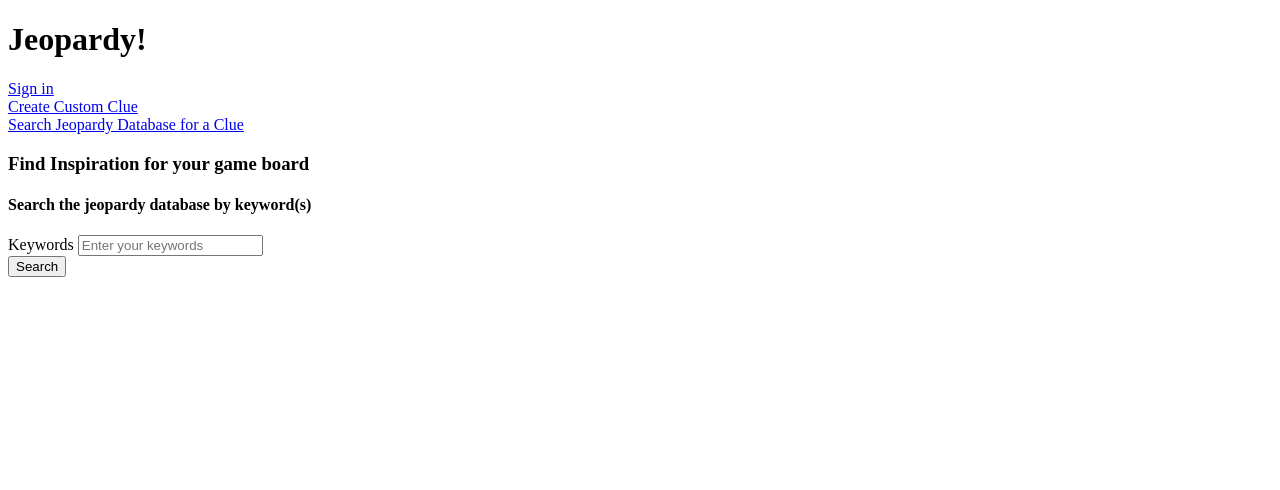
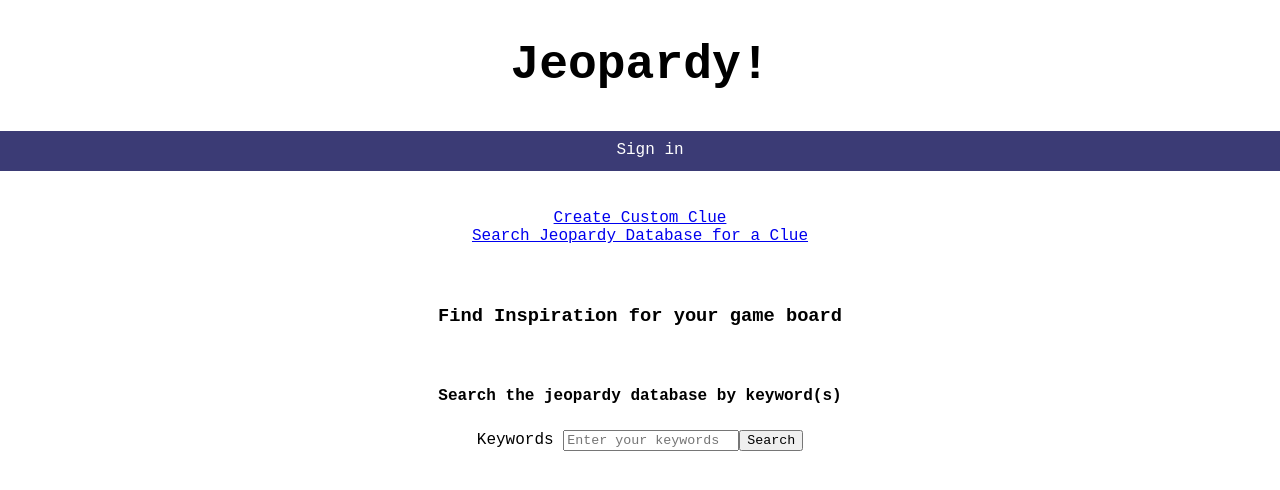
Before and after one commit to teamupcube/jeopardy_for_teachers_app, a Vue app in the folder app/: page /board/1/categories/1/search in a window 1280 px wide. Shown: the top 490 px of the page. Built offline with nearby package versions, Linux system fonts and the light colour scheme.

Commit message:
basic style

```diff
--- a/app/src/App.vue
+++ b/app/src/App.vue
@@ -1,18 +1,15 @@
 <template>
   <div id="app">
+    <p id="logo">Jeopardy!</p>
     <header>
-      <h1>Jeopardy!</h1>
+      <a v-if="user" href="/">Home</a>
       <RouterLink v-if="!user" to="/auth">Sign in</RouterLink>
       <a v-if="user" href="/" @click.prevent="handleSignOut">Sign Out</a>
-      &nbsp;
-      <a v-if="user" href="/">Home</a>
       <router-link to="/board" v-if="user"></router-link>
       <router-link v-if="user" to="/"></router-link>
-      &nbsp;
-      <span v-if="user">user: {{ user.name }}</span>
-
+      <span class="user" v-if="user">user: {{ user.name }}</span>
     </header>
-    <RouterView :onUser="handleUser" :user="user"></RouterView>
+    <RouterView class="routes" :onUser="handleUser" :user="user"></RouterView>
   </div>
 </template>
 
@@ -46,4 +43,48 @@
 </script>
 
 <style>
+
+* {
+  margin: 0;
+  font-family: 'Courier New', Courier, monospace;
+}
+
+#logo {
+  text-align: center;
+  padding-top: 3%;
+  padding-bottom: 3%;
+  font-size: 3em;
+  font-weight: bold;
+}
+
+h1 {
+  text-align: center;
+  margin: 5%;
+}
+
+header {
+    margin: 0;
+    padding: 10px 10px 10px 10px;
+    width: 100%;
+    background-color: rgb(59, 59, 117);
+    height: 20px;
+    color: white;
+    text-align: center
+}
+
+header a {
+    color: white;
+    padding: 8px 16px;
+    text-decoration: none;
+}
+
+header a:hover {
+    background-color: rgb(82, 137, 255);
+}
+
+.user {
+  text-align: left;
+  margin-right: 0;
+}
+
 </style>
--- a/app/src/components/AddClueView.vue
+++ b/app/src/components/AddClueView.vue
@@ -1,8 +1,8 @@
 <template>
-  <div id="app">
+  <div id="clue-router">
       <router-link :to="`/board/${board}/categories/${category}/custom-clue`">Create Custom Clue</router-link><br/>
       <router-link :to="`/board/${board}/categories/${category}/search`">Search Jeopardy Database for a Clue</router-link>
-      <div v-if="previousClue">
+      <div id="saved-clue" v-if="previousClue">
         <p>Your previous clue, answer, and point value were saved as:</p>
         <ul>
           <li>Clue: {{ previousClue.clue }}</li>
@@ -76,5 +76,14 @@
 </script>
 
 <style>
+#clue-router {
+  text-align: center;
+  margin: 3%;
+}
+
+#saved-clue {
+  text-align: center;
+  margin-top: 5%;
+}
 
 </style>
--- a/app/src/components/AddTeamNames.vue
+++ b/app/src/components/AddTeamNames.vue
@@ -49,14 +49,14 @@
     handleNext() {
       let turn = this.teams[0].id;
       this.gameId = this.$route.params.id;
-      startGame(this.gameId, turn)
+      startGame(this.gameId, turn);
       this.$router.push(`/game/${this.gameId}/instructions`);
     },
     handleSubmit() {
       this.gameId = this.$route.params.id;
       return addTeam(this.teamName)
         .then(saved => {
-          this.teams.push(saved)
+          this.teams.push(saved);
           this.team = saved;
           addTeamGame(this.team.teamId, this.gameId);
         });
@@ -71,10 +71,17 @@
 .team-list {
   display: flex;
   justify-content: space-around;
+  padding-top: 5%;
+}
+
+.team-list h2 {
+  padding-bottom: 3%;
 }
 
 .teams {
   text-align: center;
 }
 
+
+
 </style>
--- a/app/src/components/CategoryName.vue
+++ b/app/src/components/CategoryName.vue
@@ -1,6 +1,6 @@
 <template>
   <div>
-    <div>
+    <div class="category">
       <form @submit.prevent="handleAddCategory" class="category-form">
         <div>Category Name:
           <input
@@ -55,5 +55,12 @@
 </script>
 
 <style>
+.category {
+  margin-top: 7%;
+}
+
+.category button {
+  margin-top: 2%;
+}
 
 </style>
--- a/app/src/components/CustomClue.vue
+++ b/app/src/components/CustomClue.vue
@@ -1,6 +1,5 @@
 <template>
-  <div>
-
+  <div class="custom-clue">
     <form @submit.prevent="handleSubmit" v-if="category">
       <div>Clue:
         <input
@@ -66,5 +65,12 @@
 </script>
 
 <style scoped>
+.custom-clue {
+  text-align: center;
+}
+
+input {
+  margin: 2%;
+}
 
 </style>
--- a/app/src/components/Dash.vue
+++ b/app/src/components/Dash.vue
@@ -2,9 +2,12 @@
   <div v-if="user">
     <h1>Dashboard</h1>
     <br>
-    <router-link to="/game">Play Game</router-link>
+    <div id="options">
+      <router-link  to="/game">Play Game</router-link>
       <router-link @click="categoryCount" to="/board">Make New Game Board</router-link>
+    </div>
     <RouterView :categoryCount="categoryCount" :categoryNumber="categoryNumber"></RouterView>
+    <div id="game-box">
     <h3>Your Games:</h3>
       <ul>
         <li v-for="(game, i) in games" :key="game.id">
@@ -12,7 +15,7 @@
           <button @click="handleDelete(i)">Delete</button>
         </li>
       </ul>
-
+    </div>
   </div>
 </template>
 
@@ -68,6 +71,38 @@
 };
 </script>
 
-<style scoped>
+<style>
+
+
+#options {
+  text-align: center;
+}
+
+#options a {
+  margin: 0 2%;
+}
+
+h2, h3, h4 {
+   text-align: center;
+   margin: 5% 0 2% 0;
+}
+
+ul {
+  text-align: center;
+  list-style: inside;
+  margin-left: -50px;
+  padding-bottom: 3%;
+}
+
+#game-box {
+  border: .2px solid black;
+  width: 35%;
+  margin: 10% auto;
+  padding: 1% 0 4% 0;
+}
+
+form {
+  text-align: center;
+}
 
 </style>
--- a/app/src/components/GamePlay.vue
+++ b/app/src/components/GamePlay.vue
@@ -105,6 +105,7 @@
   display: grid;
   grid-template-columns: 15vw 15vw 15vw 15vw 15vw 15vw;
   grid-column-gap: 1vw;
+  margin: 3%;
 }
 
 .box-cat {
--- a/app/src/components/Instructions.vue
+++ b/app/src/components/Instructions.vue
@@ -1,5 +1,5 @@
 <template>
-  <div>
+  <div class="next">
     <h1>Instructions</h1>
     <router-link :to="`/game/${this.gameId}/gameplay`">Next</router-link>
   </div>
@@ -19,5 +19,7 @@
 </script>
 
 <style>
-
+.next {
+  text-align: center;
+}
 </style>
--- a/app/src/components/Modal.vue
+++ b/app/src/components/Modal.vue
@@ -19,13 +19,13 @@
 
           <div class="modal-footer">
             <slot name="footer">
-                            <button class="modal-default-button" @click="$emit('close')">
+                            <button class="score-buttons" @click="$emit('close')">
                 Correct
               </button>
-                            <button class="modal-default-button" @click="$emit('close')">
+                            <button class="score-buttons" @click="$emit('close')">
                 Incorrect
               </button>
-                            <button class="modal-default-button" @click="$emit('close')">
+                            <button class="score-buttons" @click="$emit('close')">
                 No Answer
               </button>
             </slot>
@@ -85,7 +85,7 @@
 }
 
 .modal-default-button {
-  float: right;
+  margin: 1px;
 }
 
 /*
@@ -110,4 +110,10 @@
   -webkit-transform: scale(1.1);
   transform: scale(1.1);
 }
+
+.modal-footer {
+  margin-top: 7%;
+  text-align: center;
+}
+
 </style>
--- a/app/src/components/Search.vue
+++ b/app/src/components/Search.vue
@@ -10,17 +10,18 @@
           placeholder="Enter your keywords"
           v-model="keywords"
           required>
+      <button>Search</button>
       </div>
-      <button>Search</button>
     </form>
     <div
       v-if="historicClues"
       v-for="(historicClue) in historicClues"
       :key="historicClue.id">
-      <div>
+      <div id="search-results">
         <h4>Results</h4>
         <p>Clue: {{ historicClue.clue }}</p>
         <p>Answer: {{ historicClue.answer }}</p>
+        <div class="select-points">
           <label>Select point value
             <select name="value" v-model="value">
             <option :value="100" >100</option>
@@ -31,6 +32,7 @@
           </select>
           </label>
           <button @click="handleAdd" :value="historicClue.id">Add this clue to your board</button>
+        </div>
       </div>
     </div>
   </div>
@@ -75,5 +77,22 @@
 </script>
 
 <style>
+#search-results {
+  text-align: center;
+  width: 70%;
+  margin: 60px auto;
+}
+
+#search-results p {
+  text-align: left;
+}
+
+.select-points {
+  margin-top: 4%;
+}
+
+.select-points button {
+  margin-left: 5%;
+}
 
 </style>
```
Lines whose indentation alone changed are shown as unchanged.
